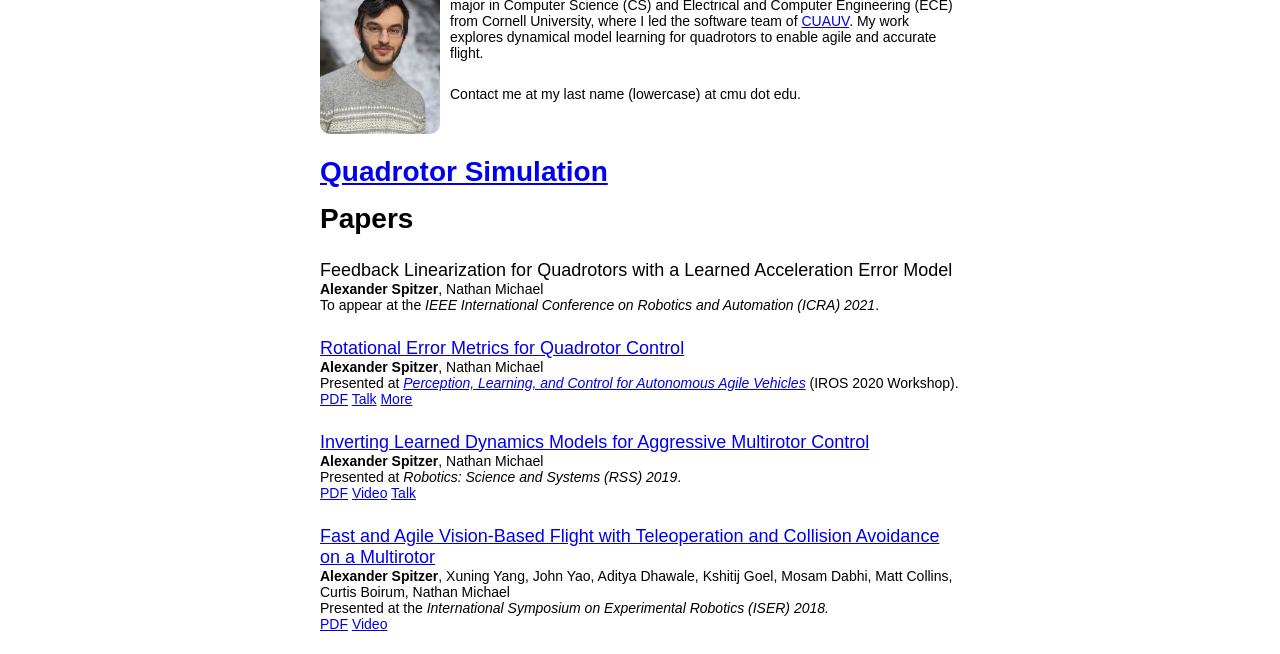
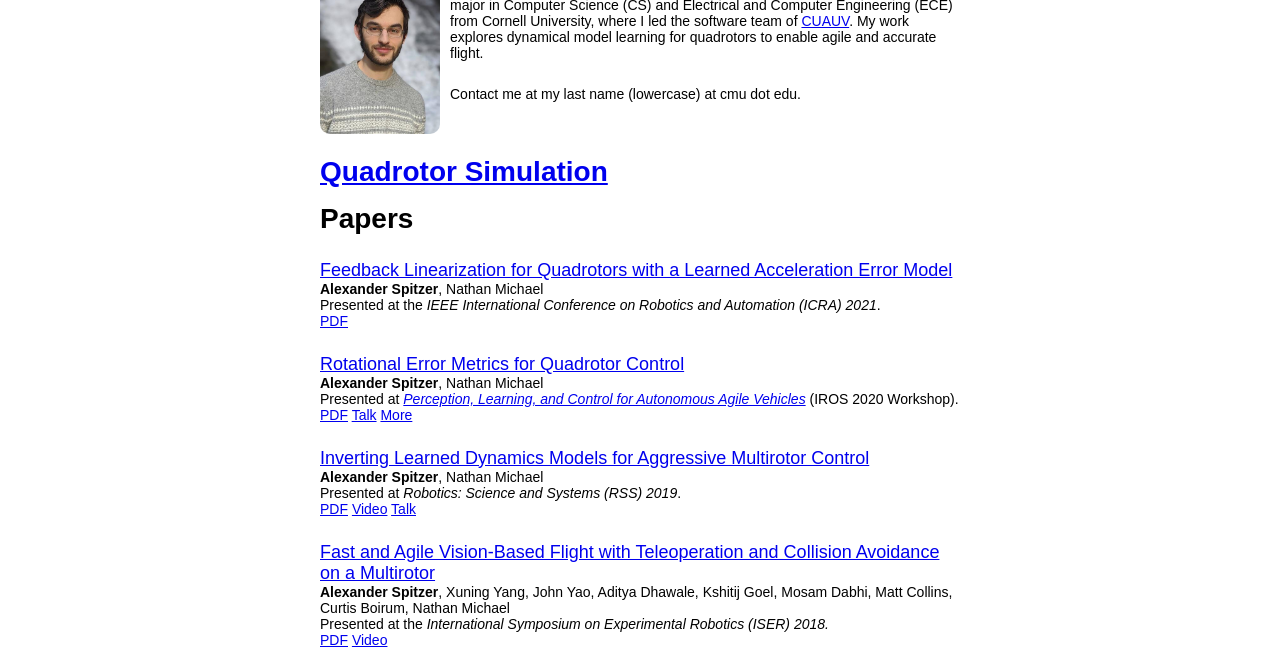
Before and after one commit to alspitz/alspitz.github.io, a plain HTML site: page index.html in a window 1280 px wide. Shown: the part 130-784 px from the top of the page. Drawn offline with Linux system fonts and the light colour scheme.

Commit message:
Add ICRA 2021 paper

```diff
--- a/index.html
+++ b/index.html
@@ -62,11 +62,12 @@
 <h2 id="papers"> Papers </h2>
 
 <p class="paper">
-  <a class="paper">
+  <a class="paper" target="_blank" href="https://arxiv.org/abs/2105.13527">
     Feedback Linearization for Quadrotors with a Learned Acceleration Error Model
   </a> <br>
   <b>Alexander Spitzer</b>, Nathan Michael <br>
-  To appear at the <i>IEEE International Conference on Robotics and Automation (ICRA) 2021</i>. <br>
+  Presented at the <i>IEEE International Conference on Robotics and Automation (ICRA) 2021</i>. <br>
+  <a target="_blank" href="https://arxiv.org/pdf/2105.13527">PDF</a>
 </p>
 
 <p class="paper">
```
